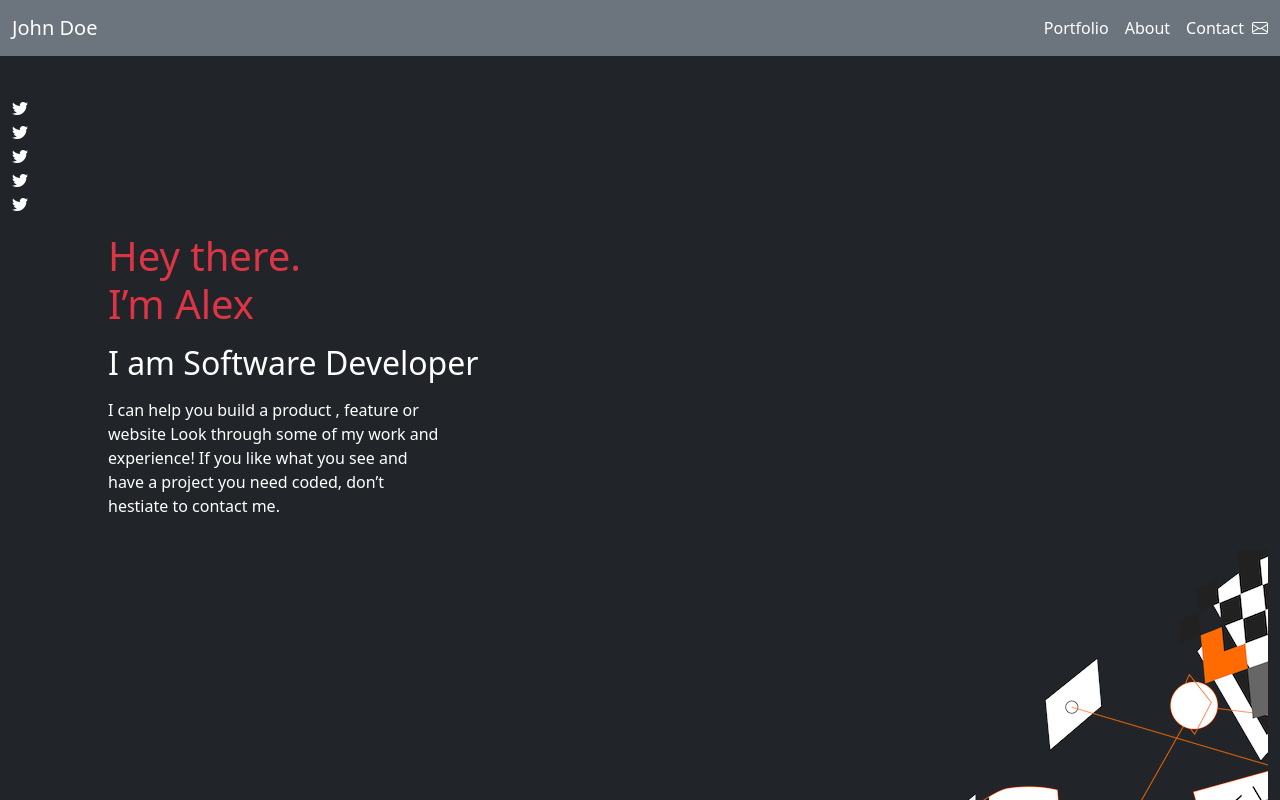
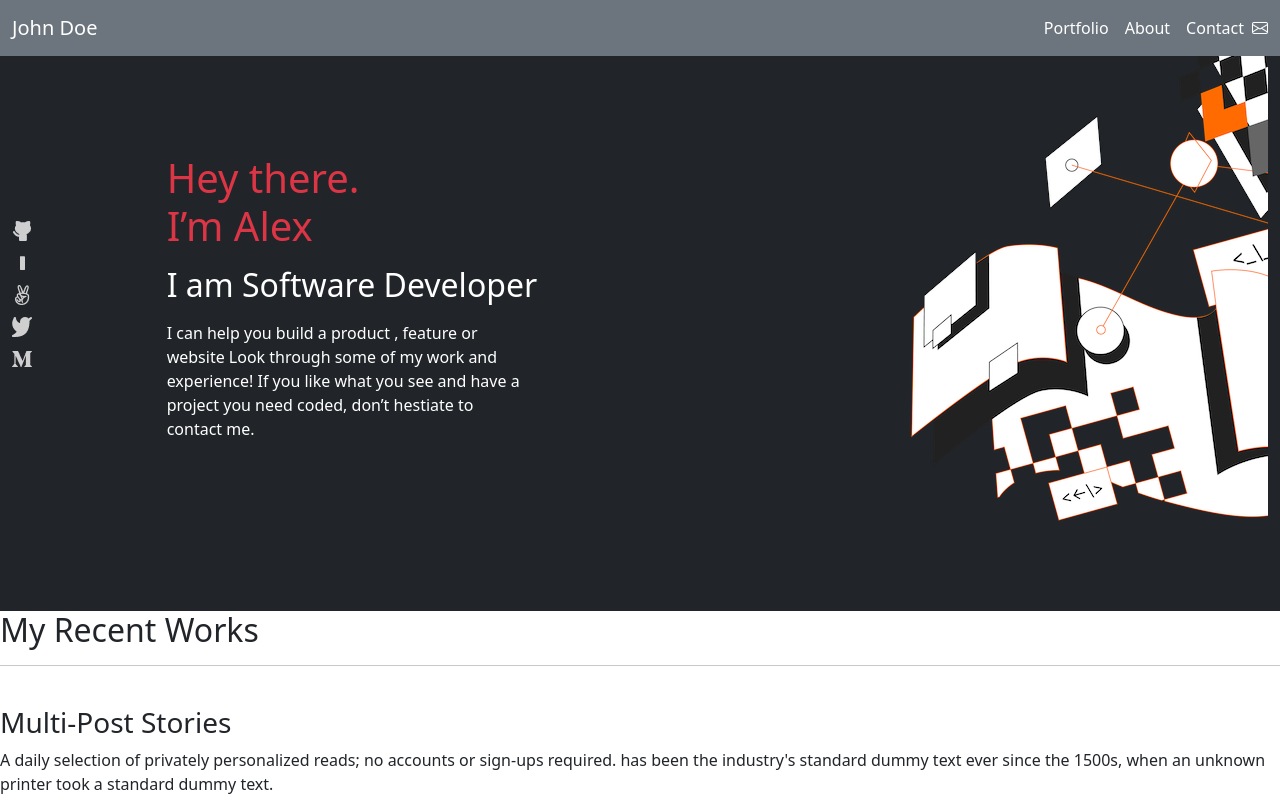
Before and after one commit to Tadessejemal1/Collab-Portfolio-bootstrap, a website: page index.html in a window 1280 px wide. Shown: the top 800 px of the page. Drawn offline with nearby package versions, Linux system fonts and the light colour scheme.

Commit message:
Add bootstrap for home page

```diff
--- a/index.html
+++ b/index.html
@@ -36,20 +36,18 @@
           </div>
         </nav>
       </header>
-      <section class="container-fluid bg-dark pt-5">
-        <div class="text-white d-flex flex-column justify-content-center">
-
+      <section class="container-fluid bg-dark pt-5 pt-lg-0">
+        <div class="row d-flex py-5 py-lg-2">
           <div class="col-lg-1 d-flex align-items-center order-3 order-lg-0">
-            <ul class="d-flex justify-content-center list-unstyled flex-lg-column flex-md-row align-items-center order-3 mt-5">
-                <li><i class="bi bi-twitter"></i></li>
-                <li><i class="bi bi-twitter"></i></li>
-                <li><i class="bi bi-twitter"></i></li>
-                <li><i class="bi bi-twitter"></i></li>
-                <li><i class="bi bi-twitter"></i></li>
+            <ul class="d-flex justify-content-center list-unstyled flex-lg-column flex-md-row align-items-center order-3">
+                <li class="mb-2"><a href=""><img src="images/1.png" alt="github"></a></li>
+                <li class="mb-2"><a href=""><img src="images/2.png" alt="instagram"></a></li>
+                <li class="mb-2"><a href=""><img src="images/3.png" alt="em"></a></li>
+                <li class="mb-2"><a href=""><img src="images/4.png" alt="twitor"></a></li>
+                <li class="mb-2"><a href=""><img src="images/5.png" alt="angellist"></a></li>
             </ul>
         </div>
-
-        <div class= "col-lg-5 d-flex flex-column justify-content-center mb-3 ms-5 pe-5">
+        <div class= "col-lg-5 text-white d-flex flex-column justify-content-center">
             <h1 class="h1 text-danger mb-3 ms-5 pe-5">Hey there.<br />
                 I’m Alex
             </h1>
@@ -59,7 +57,7 @@
                 project you need coded, don’t hestiate to contact me.
             </p>
         </div>
-            <div class="d-flex justify-content-end">
+            <div class="col-lg-6 d-flex justify-content-end">
                 <img src="images/group4.png" alt="home section decoration image"/>
             </div>
 
```
